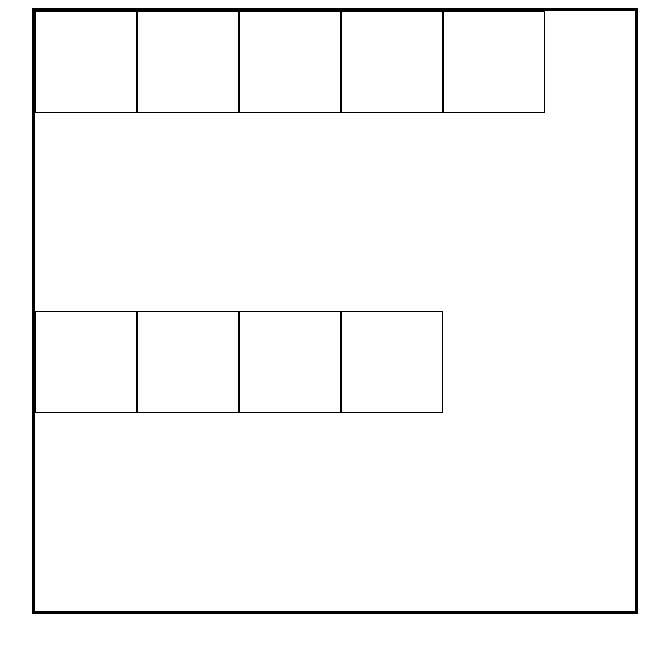
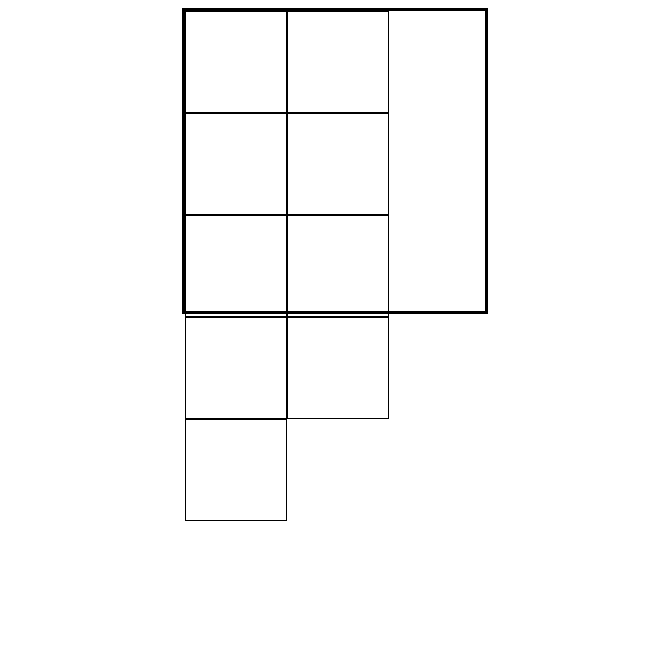
Before and after one commit to Spiegelei2020/Tic-Tac-Toe, a website: page index.html in a window 1280 px wide. Shown: the whole page, without its empty margins (305-974 px from the left). Drawn offline with Linux system fonts and the light colour scheme.

Commit message:
1 file modified

```diff
--- a/style.css
+++ b/style.css
@@ -1,8 +1,8 @@
 #board {
   display: flex;
   flex-wrap: wrap;
-  width: 600px;
-  height: 600px;
+  width: 300px;
+  height: 300px;
   margin: 0 auto;
   border: 3px solid black;
 }
```
